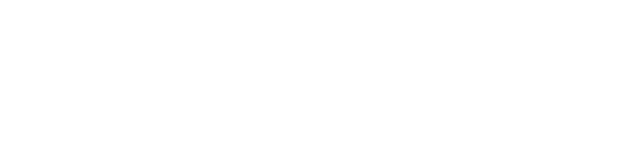
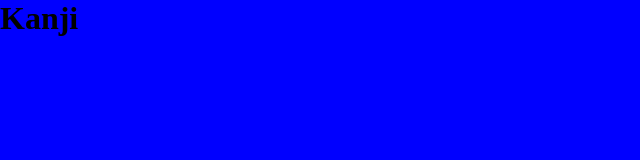
Before and after one commit to 0liverRobinson/Kanji-App, a plain HTML site: page index.html in a window 1280 px wide. Shown: the whole page, without its empty margins (0-640 px from the left). Drawn offline with Linux system fonts and the light colour scheme.

Commit message:
Add files via upload

```diff
--- /dev/null
+++ b/css.css
@@ -0,0 +1,9 @@
+body{
+    width: 100%;
+    height: 100%;
+    margin: 0;
+    position: absolute;
+    left: 0%;
+    top: 0%;
+    background: blue;
+}
--- a/index.html
+++ b/index.html
@@ -2,6 +2,13 @@
     <head>
         <title>Kanji App !</title>
     </head>
+
+    <link rel="stylesheet" href="css.css">
+
+
+    <p>
+        <h1>Kanji</h1>
+    </p>
 
     <div id="card">
 
--- a/script.js
+++ b/script.js
@@ -1 +0,0 @@
-alert("This works");
```
